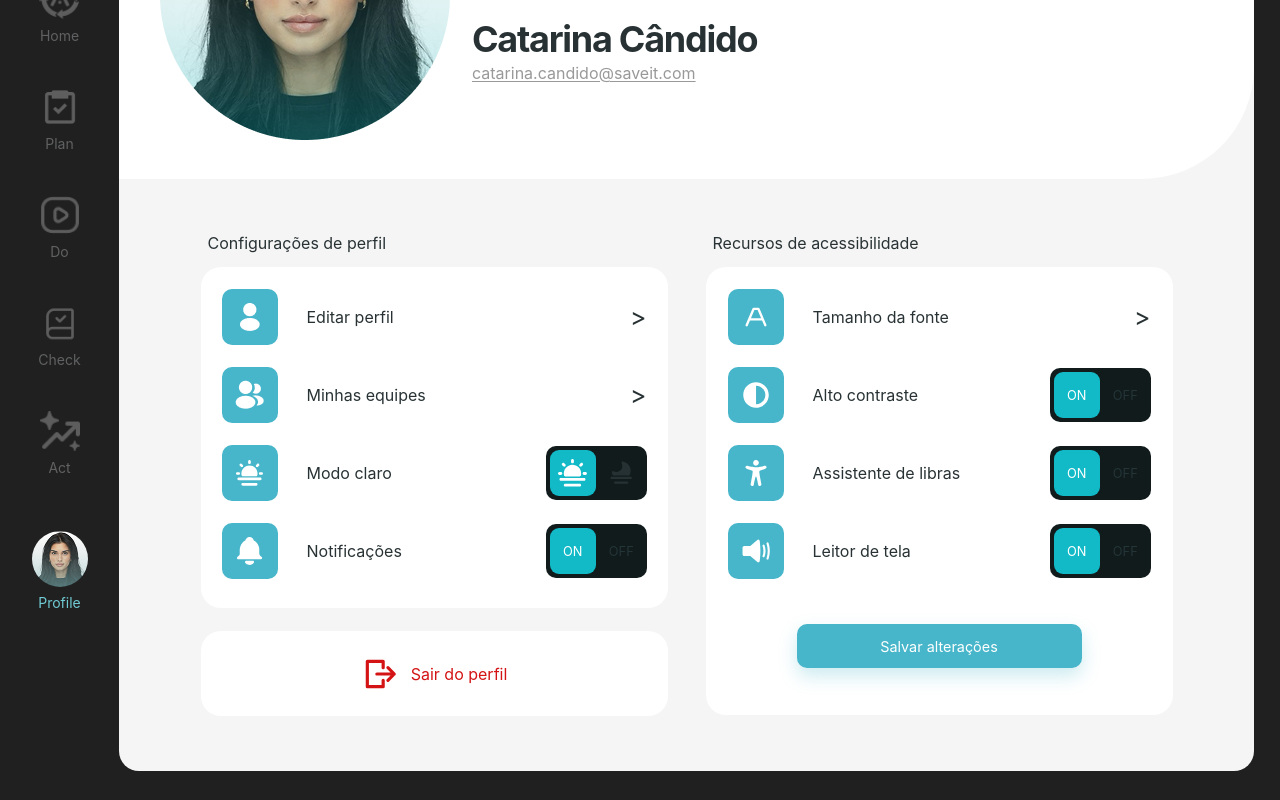
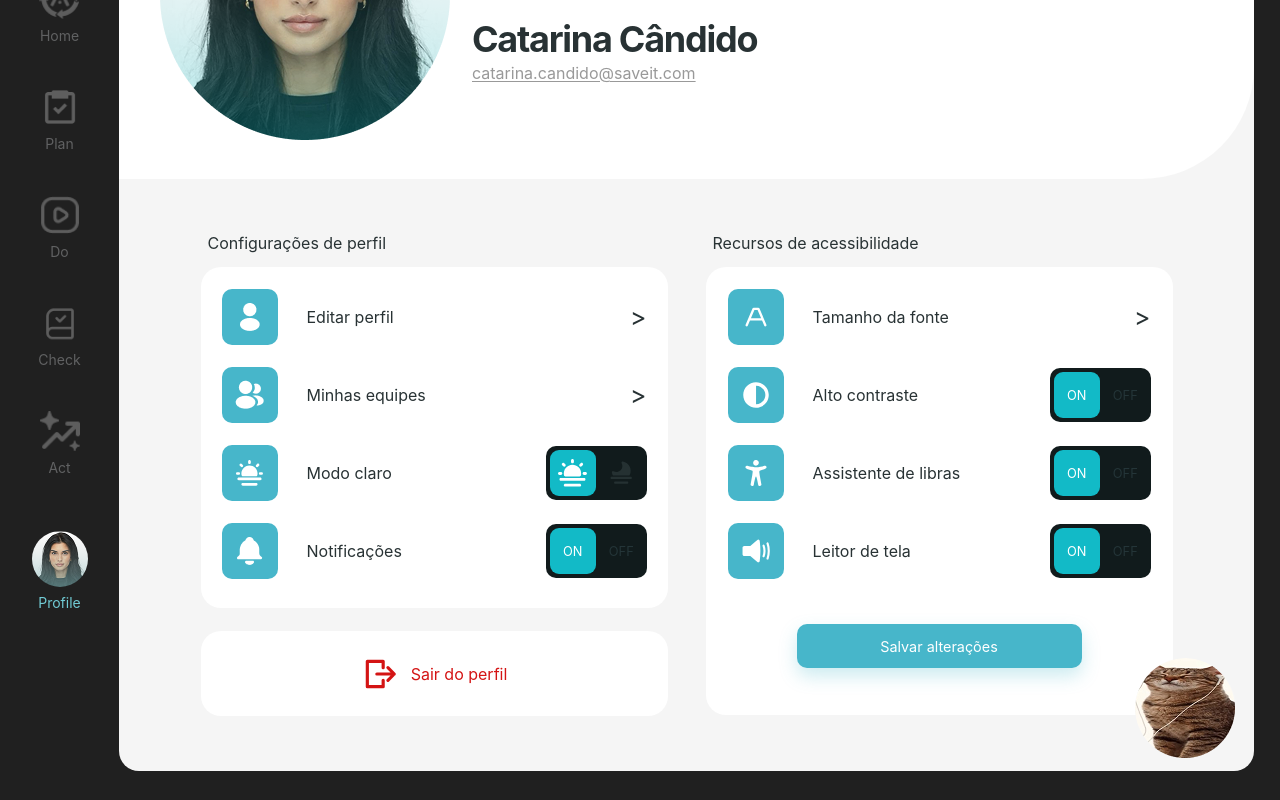
Before and after one commit to AppActa/acta-ts-web, a React (Vite) app: page /perfil in a window 1280 px wide. Shown: the part 221-1021 px from the top of the page. Built offline with nearby package versions, Linux system fonts and the light colour scheme.

Commit message:
Revert "fix: retirando imagem"

```diff
--- a/src/features/perfil/pages/PaginaPerfil.tsx
+++ b/src/features/perfil/pages/PaginaPerfil.tsx
@@ -6,6 +6,7 @@ import iconeLua from "../assets/icone-lua.svg";
 import iconeNotificacoes from "../assets/icone-notificacoes.png";
 import iconeSol from "../assets/icone-sol.svg";
 import iconeVolume from "../assets/icone-volume.svg";
+import referenciaPerfil from "../assets/referencia-perfil.png";
 import { Alternador } from "../components/Alternador";
 import { BarraLateral } from "../components/BarraLateral";
 import { CabecalhoPerfil } from "../components/CabecalhoPerfil";
@@ -70,6 +71,9 @@ export function PaginaPerfil() {
           </section>
         </div>
 
+        <span className="recorte-foto recorte-foto_assistente">
+          <img src={referenciaPerfil} alt="Assistente de acessibilidade" />
+        </span>
       </section>
 
       {confirmandoSaida && (
--- a/src/features/perfil/styles/pagina-perfil.css
+++ b/src/features/perfil/styles/pagina-perfil.css
@@ -116,6 +116,19 @@
 .recorte-foto_pequeno img {
   top: -755px;
   left: -30px;
+}
+
+.recorte-foto_assistente {
+  position: absolute;
+  right: 17px;
+  bottom: 11px;
+  width: 102px;
+  height: 102px;
+}
+
+.recorte-foto_assistente img {
+  top: -883px;
+  left: -1296px;
 }
 
 .cabecalho-perfil_identidade {
@@ -332,6 +345,9 @@
     grid-template-columns: 1fr;
   }
 
+  .recorte-foto_assistente {
+    display: none;
+  }
 }
 
 @media (max-height: 900px) and (min-width: 901px) {
```
